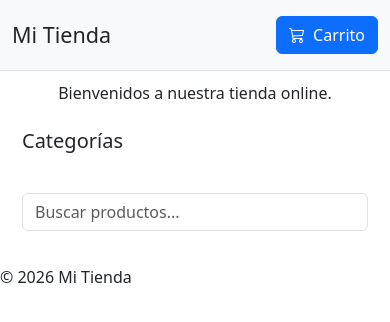
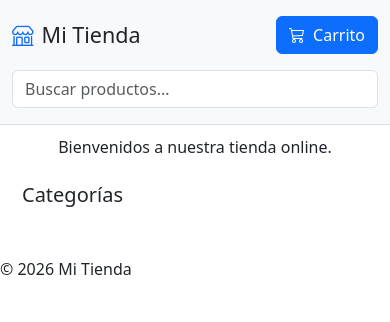
Before and after one commit to Jorchu2025/laboratorio-aplicaciones-web-cliente, a website with bundled scripts: page index.html in a window 390 px wide. Built offline with nearby package versions, Linux system fonts and the light colour scheme; no server answers.

Commit message:
feat: completar navbar con icono de tienda y buscador

```diff
--- a/css/style.css
+++ b/css/style.css
@@ -197,3 +197,20 @@ main {
     cursor: not-allowed;
     transform: none;
 }
+
+.navbar-search {
+    flex: 1;
+    max-width: 400px;
+}
+
+@media (max-width:575.98px) {
+    .navbar-search {
+        flex-basis: 100%;
+        max-width: none;
+        order: 1;
+    }
+
+    .navbar-search .form-control {
+        max-width: none;
+    }
+}
--- a/index.html
+++ b/index.html
@@ -23,9 +23,24 @@
 <body>
 
 <header class="bg-light border-bottom">
-    <nav class="container d-flex justify-content-between align-items-center py-3"
+    <nav class="container d-flex flex-wrap justify-content-between align-items-center gap-3 py-3"
          aria-label="Navegación principal">
-        <h1 class="h4 mb-0">Mi Tienda</h1>
+        <h1 class="h4 mb-0 d-flex align-items-center gap-2">
+			<i class="bi bi-shop text-primary" aria-hidden="truw"></i>
+			<span>Mi Tienda</span>
+		</h1>
+
+		<div class="navbar-search">
+			<label for="search-input" class="visually-hidden">
+				Buscar productos
+			</label>
+			<input
+				type="search"
+				id="search-input"
+				class="form-control"
+				placeholder="Buscar productos..."
+			>
+		</div>
 
         <button
             type="button"
@@ -46,24 +61,10 @@
 			<div class="d-flex flex-wrap gap-1 row-gap-1" id="category-buttons"></div>
 		</section>
 
-		<section class="container m-4" aria-labelledby="search-title">
-			<h2 class="visually-hidden" id="search-title">Buscar productos</h2>
-
-			<input
-				type="search"
-				id="search-input"
-				class="form-control"
-				placeholder="Buscar productos..."
-				aria-label="Buscar productos"
-			>
-		</section>
-
 		<section aria-labelledby="products-title">
 			<h2 class="visually-hidden" id="products-title">Catálogo de Productos</h2>
 			<div id="prod-container" class="row container container-fluid gap-3"></div>
 		</section>
-
-
 
 		<!-- Toasts -->
 		<div class="toast-container position-fixed top-0 end-0 p-3">
```
